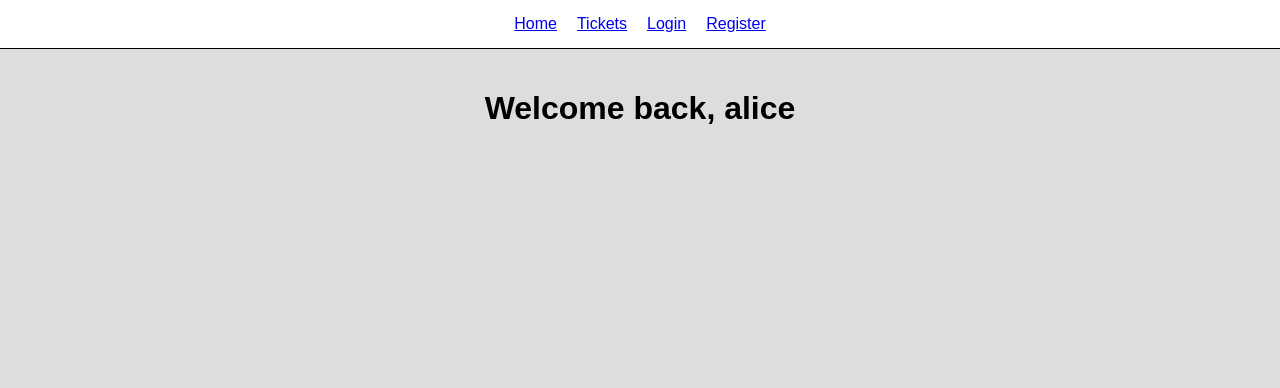
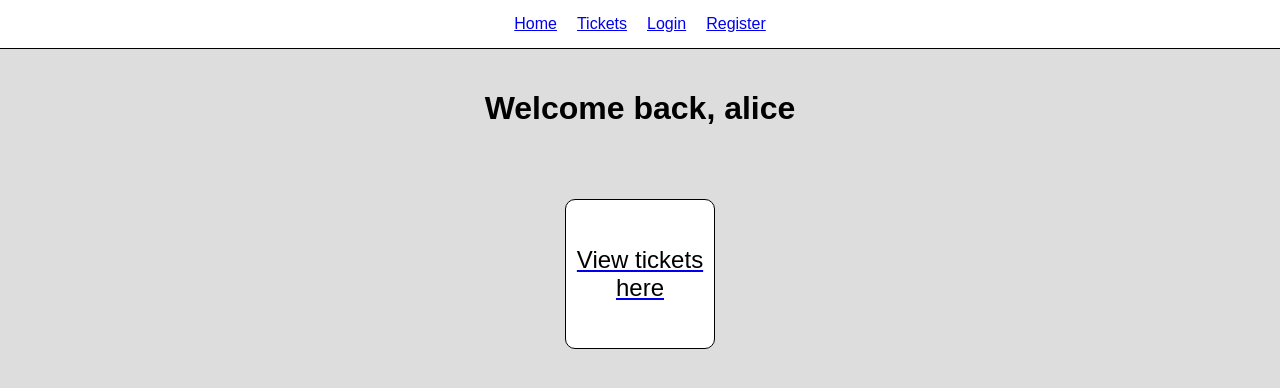
Before and after one commit to HarrisonT0/helpdesk-tickets, a Flask app: template helpdesk_manager/templates/home.html in a window 1280 px wide. Shown: the top 388 px of the page. Run offline with Flask 3, Linux system fonts and the light colour scheme; the template is opened without the code that fills it: values that come from a table or form of the project are taken from there, others are empty; data comes from the database, SQL or seed files in the repository.

Commit message:
feat: added home page navigation options

```diff
--- a/helpdesk_manager/static/styles.css
+++ b/helpdesk_manager/static/styles.css
@@ -93,7 +93,7 @@ textarea {
   background: white;
 }
 
-.list-entry > footer {
+.list-entry>footer {
   display: flex;
   justify-content: space-between;
   gap: 10px;
@@ -101,7 +101,7 @@ textarea {
 }
 
 @media (min-width: 600px) {
-  .list-entry > footer {
+  .list-entry>footer {
     flex-direction: row;
   }
 }
@@ -155,9 +155,18 @@ header {
 }
 
 @keyframes fadeout {
-  0% { opacity: 1; }
-  80% { opacity: 1; }
-  100% { opacity: 0; display: none; }
+  0% {
+    opacity: 1;
+  }
+
+  80% {
+    opacity: 1;
+  }
+
+  100% {
+    opacity: 0;
+    display: none;
+  }
 }
 
 /* Navigation */
@@ -172,3 +181,26 @@ nav {
   gap: 20px;
   padding-block: 15px;
 }
+
+.home-options {
+  display: flex;
+  max-width: 600px;
+  width: 100%;
+  justify-content: space-evenly;
+  flex-wrap: wrap;
+  gap: 30px;
+  margin-top: 50px;
+}
+
+.home-option {
+  aspect-ratio: 1;
+  width: 150px;
+  border: 1px solid black;
+  background: white;
+  border-radius: 10px;
+  display: flex;
+  justify-content: center;
+  align-items: center;
+  font-size: 1.5rem;
+  cursor: pointer;
+}
--- a/helpdesk_manager/templates/home.html
+++ b/helpdesk_manager/templates/home.html
@@ -5,5 +5,11 @@
 {% block content %}
 <div class="centered-container">
   <h1>Welcome back, {{ user.email.split("@")[0] }}</h1>
+  <div class="home-options">
+    <a href="/tickets"><button class="home-option">View tickets here</button></a>
+    {% if user.admin %}
+    <a href="/users"><button class="home-option">View users here</button></a>
+    {% endif %}
+  </div>
 </div>
 {% endblock %}
```
